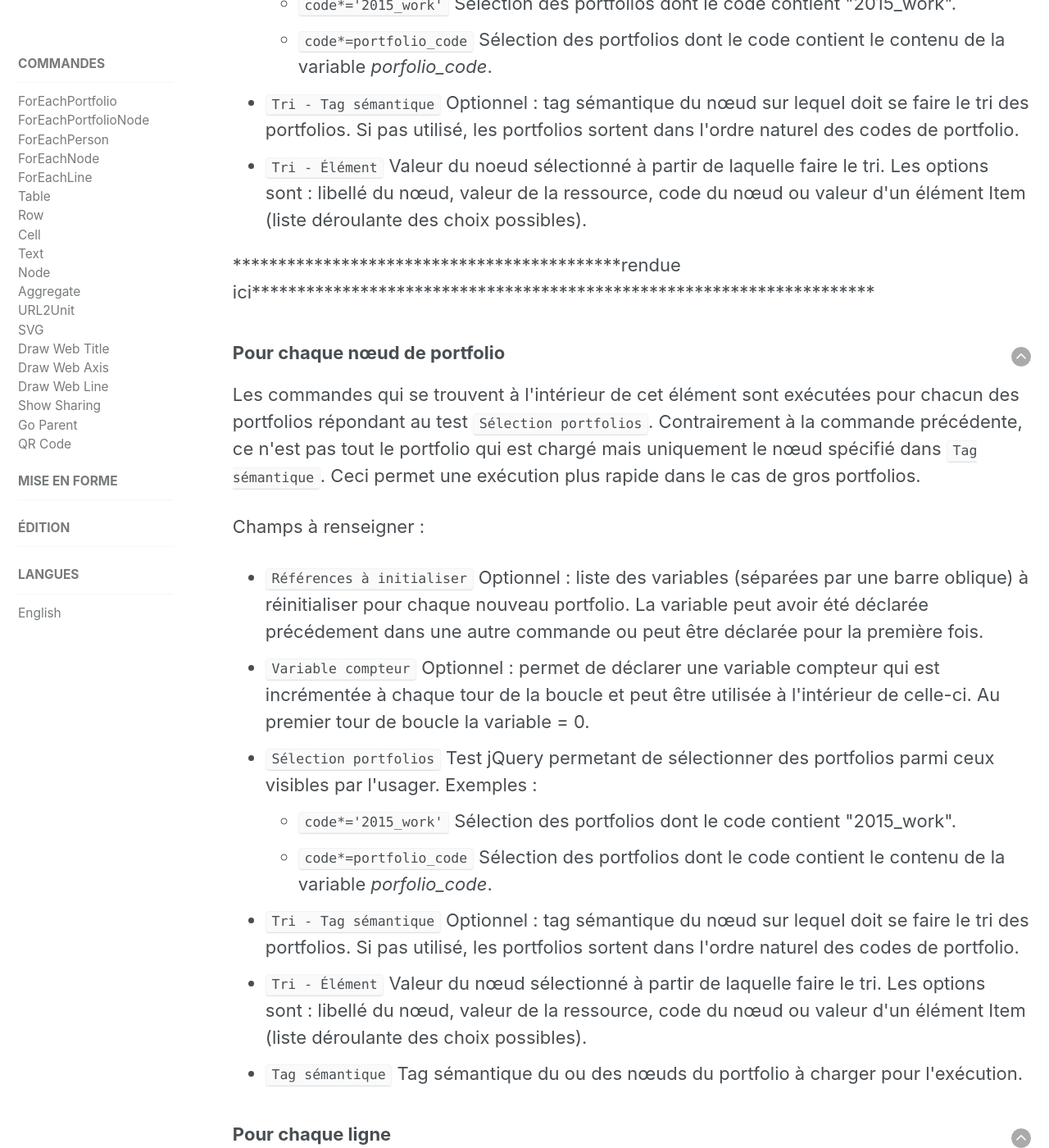
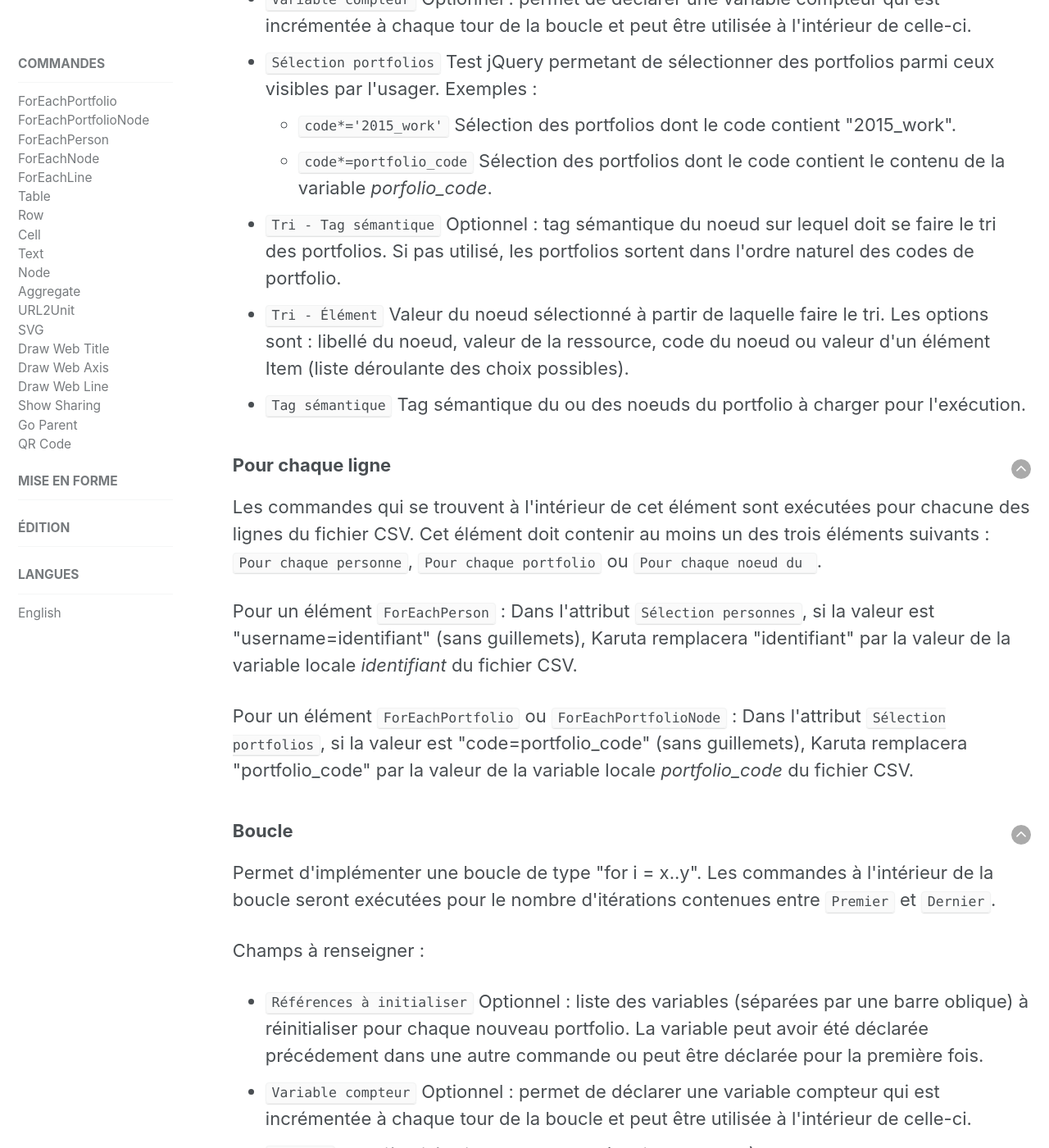
Before and after one commit to karutaproject/karuta-frontend-documentation, a Jekyll site: the page built from _pages/report_fr.html, in a window 1280 px wide and 1400 px high, scrolled down 10112 px. Shown: the whole window at 82% size. Built offline with Jekyll 4.4.1, drawn with Linux system fonts in a browser that asks for light colours; some of the changed text lies outside the part shown.

Commit message:
Updates 3.0

```diff
--- a/_pages/report_fr.html
+++ b/_pages/report_fr.html
@@ -30,17 +30,17 @@
 
 <h2 id='commandes'>Les commandes</h2>
 
-<h3>Éléments de construction de tableau</h3>
+<h4>Éléments de construction de tableau</h4>
 <ul>
 	<li><code><a href='#table'>Table</a></code></li>
 	<li><code><a href='#row'>Rangée</a></code></li>
 	<li><code><a href='#cell'>Cellule</a></code></li>
 </ul>
 
-<h3>Éléments d'affichage</h3>
+<h4>Éléments d'affichage</h4>
 <ul>
 	<li><code><a href='#text'>Text</a></code></li>
-	<li><code><a href='#node'>Nœud</a></code></li>
+	<li><code><a href='#node'>Noeud</a></code></li>
 	<li><code><a href='#url2unit'>URL2Unit</a></code></li>
 	<li><code><a href='#show-sharing'>Afficher les partages</a></code></li>
 	<li><code><a href='#qrcode'>Code QR</a></code></li>
@@ -51,30 +51,30 @@
 	<li><code><a href='#firstname-lastname'>Prénom et nom famille</a></code></li>
 </ul>
 
-<h3>Boucles</h3>
+<h4>Boucles</h4>
 <ul>
-	<li><code><a href='#for-each-node'>Pour chaque nœud</a></code></li>
+	<li><code><a href='#for-each-node'>Pour chaque noeud</a></code></li>
 	<li><code><a href='#for-each-person'>Pour chaque personne</a></code></li>
 	<li><code><a href='#for-each-portfolio'>Pour chaque portfolio</a></code></li>
-	<li><code><a href='#for-each-portfolio-node'>Pour chaque nœud de portfolio</a></code></li>
+	<li><code><a href='#for-each-portfolio-node'>Pour chaque noeud de portfolio</a></code></li>
 	<li><code><a href='#for-each-line'>Pour chaque ligne</a></code></li>
 	<li><code><a href='#loop'>Boucle</a></code></li>
 </ul>
 
-<h3>Instructions</h3>
+<h4>Instructions</h4>
 <ul>
 	<li><code><a href='#go-parent'>Monter au parent</a></code></li>
 	<li><code><a href='#if-then-else'>Si Alors Sinon</a></code></li>
 </ul>
 
-<h3>Variables et opérations</h3>
+<h4>Variables et opérations</h4>
 <ul>
 	<li><code><a href='#report-variable'>Variable</a></code></li>
 	<li><code><a href='#aggregate'>Agrégat</a></code></li>
 	<li><code><a href='#operation'>Opération</a></code></li>
 </ul>
 
-<h3>Composantes SVG</h3>
+<h4>Composantes SVG</h4>
 <ul>
 	<li><code><a href='#svg'>SVG</a></code></li>
 	<li><code><a href='#draw-web-tile'>Titre SVG</a></code></li>
@@ -82,17 +82,17 @@
 	<li><code><a href='#draw-web-line'>Courbe SVG</a></code></li>
 </ul>
 
-<h3>Composantes CSV</h3>
+<h4>Composantes CSV</h4>
 <ul>
 	<li><code><a href='#go-parent'>Ligne CSV</a></code></li>
 	<li><code><a href='#qrcode'>Valeur CSV</a></code></li>
 </ul>
 
-<h2>Éléments de construction de tableau</h2>
+<h3>Éléments de construction de tableau</h3>
 
 <article>
 	<a style='float:right' href='#top'><img src='../assets/img/arrow-up.png'/></a>
-	<h3 id='table'>Table</h3>
+	<h4 id='table'>Table</h4>
 	<p> Dessine un élément HTML table.</p>
 	<p>Champ à renseigner&nbsp;:</p>
 	<ul>
@@ -106,7 +106,7 @@
 
 <article>
 	<a style='float:right' href='#top'><img src='../assets/img/arrow-up.png'/></a>
-	<h3 id='row'>Rangée</h3>
+	<h4 id='row'>Rangée</h4>
 	<p> Dessine un élément HTML row.</p>
 	<p>Champ à renseigner&nbsp;:</p>
 	<ul>
@@ -120,7 +120,7 @@
 
 <article>
 	<a style='float:right' href='#top'><img src='../assets/img/arrow-up.png'/></a>
-	<h3 id='cell'>Cellule</h3>
+	<h4 id='cell'>Cellule</h4>
 	<p>
 		Dessine un élément HTML cell. Contient habituellement un élément d'affichage (ou un
 		élément Table, pour former des tableaux complexes).
@@ -134,11 +134,11 @@
 	</ul>
 </article>
 
-<h2>Éléments d'affichage</h2>
+<h3>Éléments d'affichage</h3>
 
 <article>
 	<a style='float:right' href='#top'><img src='../assets/img/arrow-up.png'/></a>
-	<h3 id='text'>Text</h3>
+	<h4 id='text'>Text</h4>
 	<p>
 		Permet d'afficher du texte "programmé en dur" ie&nbsp;: texte fixe qui ne dépend pas des valeurs
 		dans le portfolio (par exemple les titres de colonnes).	Habituellement utilisé dans un élément
@@ -155,7 +155,7 @@
 
 <article>
 	<a style='float:right' href='#top'><img src='../assets/img/arrow-up.png'/></a>
-	<h3 id='cell'>Nœud</h3>
+	<h4 id='cell'>Noeud</h4>
 	<p>
 		Permet de puiser la valeur à afficher d'un élément de portfolio (par exemple la valeur entrée par l'utilisateur
 		dans un élément Ressource). Habituellement utilisé dans un élément Cellule.
@@ -172,15 +172,15 @@
 		<li><code>Tag sémantique</code> Tag sémantique de l'élément à sélectionner.</li>
 		<li>
 			<code>Afficher</code> Valeur du noeud sélectionné à afficher (liste déroulante des choix possibles). Les
-			options sont&nbsp;: libellé du nœud, valeur de la ressource, code du nœud, commentaires sur le nœud, UUID
-			du nœud, code d'un élément Item ou valeur d'un élément Item.
+			options sont&nbsp;: libellé du noeud, valeur de la ressource, code du noeud, commentaires sur le noeud, UUID
+			du noeud, code d'un élément Item ou valeur d'un élément Item.
 		</li>
 	</ul>
 </article>
 
 <article>
 	<a style='float:right' href='#top'><img src='../assets/img/arrow-up.png'/></a>
-	<h3 id='url2unit'>URL2Unit</h3>
+	<h4 id='url2unit'>URL2Unit</h4>
 	<p>
 		Permet d'insérer dans le tableau un lien vers une page du portfolio. Le portfolio ne doit contenir qu'une
 		seule page avec le tag sémantique spécifié. Habituellement utilisé à l'intérieur d'un élément Cellule.
@@ -191,10 +191,9 @@
 	</ul>
 </article>
 
-
 <article>
 	<a style='float:right' href='#top'><img src='../assets/img/arrow-up.png'/></a>
-	<h3 id='show-sharing'>Afficher les partages</h3>
+	<h4 id='show-sharing'>Afficher les partages</h4>
 	<p>
 		Permet d'afficher les usagers qui sont partagés avec un portfolio (avec les rôles des partages).
 		Habituellement utilisé à l'intérieur d'un élément Cellule.
@@ -213,7 +212,7 @@
 
 <article>
 	<a style='float:right' href='#top'><img src='../assets/img/arrow-up.png'/></a>
-	<h3 id='europass'>Europass</h3>
+	<h4 id='europass'>Europass</h4>
 	<p>
 		Permet d'afficher l'Europass contenu dans un portfolio.
 		L'élément Europass est trouvé automatiquement par Karuta (le portfolio ne doit pas contenir plus d'un élément Europass).
@@ -224,7 +223,7 @@
 
 <article>
 	<a style='float:right' href='#top'><img src='../assets/img/arrow-up.png'/></a>
-	<h3 id='username'>Login utilisateur</h3>
+	<h4 id='username'>Login utilisateur</h4>
 	<p>
 		Permet d'afficher le login (identifiant) d'un utilisateur.
 	</p>
@@ -232,7 +231,7 @@
 
 <article>
 	<a style='float:right' href='#top'><img src='../assets/img/arrow-up.png'/></a>
-	<h3 id='firstname'>Prénom utilisateur</h3>
+	<h4 id='firstname'>Prénom utilisateur</h4>
 	<p>
 		Permet d'afficher le prénom d'un utilisateur.
 	</p>
@@ -240,7 +239,7 @@
 
 <article>
 	<a style='float:right' href='#top'><img src='../assets/img/arrow-up.png'/></a>
-	<h3 id='lastname'>Nom famille utilisateur</h3>
+	<h4 id='lastname'>Nom famille utilisateur</h4>
 	<p>
 		Permet d'afficher le nom de famille d'un utilisateur.
 	</p>
@@ -248,28 +247,20 @@
 
 <article>
 	<a style='float:right' href='#top'><img src='../assets/img/arrow-up.png'/></a>
-	<h3 id='firstname-lastname'>Prénom et nom famille</h3>
+	<h4 id='firstname-lastname'>Prénom et nom famille</h4>
 	<p>
 		Permet d'afficher le prénom et le nom de famille d'un utilisateur.
 	</p>
 </article>
 
-<h2>Boucles</h2>
-<ul>
-	<li><code><a href='#for-each-node'></a></code></li>
-	<li><code><a href='#for-each-person'>Pour chaque personne</a></code></li>
-	<li><code><a href='#for-each-portfolio'></a></code></li>
-	<li><code><a href='#for-each-portfolio-node'>Pour chaque nœud de portfolio</a></code></li>
-	<li><code><a href='#for-each-line'>Pour chaque ligne</a></code></li>
-	<li><code><a href='#loop'>Boucle</a></code></li>
-</ul>
+<h3>Boucles</h3>
 
 <article>
 	<a style='float:right' href='#top'><img src='../assets/img/arrow-up.png'/></a>
-	<h3 id='for-each-node'>Pour chaque nœud</h3>
+	<h3 id='for-each-node'>Pour chaque noeud</h3>
 	<p>
 		Les commandes qui se trouvent à l'intérieur de cet élément sont exécutées pour chacun des
-		éléments du portfolio qui répondent aux critères <code>Type de nœud</code>,
+		éléments du portfolio qui répondent aux critères <code>Type de noeud</code>,
 		<code>Tag sémantique</code> et <code>Test</code>.
 	</p>
 	<p>Champs à renseigner&nbsp;:</p>
@@ -281,11 +272,10 @@
 		</li>
 		<li>
 			<code>Variable compteur</code> Optionnel&nbsp;: permet de déclarer une variable compteur qui est incrémentée
-			à chaque tour de la boucle et peut être utilisée à l'intérieur de celle-ci. Au premier tour de boucle la
-			variable = 0.
+			à chaque tour de la boucle et peut être utilisée à l'intérieur de celle-ci.
 		</li>
 		<li>
-			<code>Type nœud</code> Type des éléments à sélectionner (liste déroulante des choix
+			<code>Type noeud</code> Type des éléments à sélectionner (liste déroulante des choix
 			possibles).
 		</li>
 		<li>
@@ -293,23 +283,23 @@
 		</li>
 		<li>
 			<code>Test</code> Optionnel&nbsp;: test jQuery permettant de filtrer parmis les éléments répondant
-			aux deux critères précédents. Si pas utilisé, tous les nœuds qui répondent aux deux critères
+			aux deux critères précédents. Si pas utilisé, tous les noeuds qui répondent aux deux critères
 			précédents sont traités.
 		</li>
 	</ul>
 	<p>Tests prédéfinis&nbsp;:</p>
 	<ul>
 		<li>
-			<code>.sort()</code> Trie la liste des nœuds résultats sur le libellé, en ordre croissant.
+			<code>.sort()</code> Trie la liste des noeuds résultats sur le libellé, en ordre croissant.
 		</li>
 		<li>
-			<code>.invsort()</code> Trie la liste des nœuds résultats sur le libellé, en ordre décroissant.
+			<code>.invsort()</code> Trie la liste des noeuds résultats sur le libellé, en ordre décroissant.
 		</li>
 		<li>
-			<code>.sortResource()</code> Trie la liste des nœuds résultats sur la ressource, en ordre croissant.
+			<code>.sortResource()</code> Trie la liste des noeuds résultats sur la ressource, en ordre croissant.
 		</li>
 		<li>
-			<code>.invsortResource()</code> Trie la liste des nœuds résultats sur la ressource, en ordre décroissant.
+			<code>.invsortResource()</code> Trie la liste des noeuds résultats sur la ressource, en ordre décroissant.
 		</li>
 		<li>
 			<code>.sortUTC()</code> Trie une liste d'éléments Calendrier sur la date, en format international (peu
@@ -407,8 +397,7 @@
 		</li>
 		<li>
 			<code>Variable compteur</code> Optionnel&nbsp;: permet de déclarer une variable compteur qui est incrémentée
-			à chaque tour de la boucle et peut être utilisée à l'intérieur de celle-ci. Au premier tour de boucle la
-			variable = 0.
+			à chaque tour de la boucle et peut être utilisée à l'intérieur de celle-ci.
 		</li>
 		<li>
 			<code>Sélection personnes</code> Test jQuery permetant de sélectionner les personnes du système.
@@ -441,8 +430,7 @@
 		</li>
 		<li>
 			<code>Variable compteur</code> Optionnel&nbsp;: permet de déclarer une variable compteur qui est incrémentée
-			à chaque tour de la boucle et peut être utilisée à l'intérieur de celle-ci. Au premier tour de boucle la
-			variable = 0.
+			à chaque tour de la boucle et peut être utilisée à l'intérieur de celle-ci.
 		</li>
 		<li>
 			<code>Sélection portfolios</code> Test jQuery permettant de sélectionner des portfolios parmi
@@ -459,25 +447,25 @@
 			</ul>
 		</li>
 		<li>
-			<code>Tri&nbsp;- Tag sémantique</code> Optionnel&nbsp;: tag sémantique du nœud sur lequel doit
+			<code>Tri&nbsp;- Tag sémantique</code> Optionnel&nbsp;: tag sémantique du noeud sur lequel doit
 			se faire le tri des portfolios. Si pas utilisé, les portfolios sortent dans l'ordre naturel
 			des codes de portfolio.
 		</li>
 		<li>
 			<code>Tri&nbsp;- Élément</code> Valeur du noeud sélectionné à partir de laquelle
-			faire le tri. Les options sont&nbsp;: libellé du nœud, valeur de la ressource, code du nœud
+			faire le tri. Les options sont&nbsp;: libellé du noeud, valeur de la ressource, code du noeud
 			ou valeur d'un élément Item (liste déroulante des choix possibles).
 		</li>
 	</ul>
 </article>
-*******************************************rendue ici*********************************************************************
+
 <article>
 	<a style='float:right' href='#top'><img src='../assets/img/arrow-up.png'/></a>
-	<h3 id='for-each-portfolio-node'>Pour chaque nœud de portfolio</h3>
+	<h3 id='for-each-portfolio-node'>Pour chaque noeud de portfolio</h3>
 	<p>
 		Les commandes qui se trouvent à l'intérieur de cet élément sont exécutées pour chacun des
 		portfolios répondant au test <code>Sélection portfolios</code>. Contrairement à la commande
-		précédente, ce n'est pas tout le portfolio qui est chargé mais uniquement le nœud spécifié
+		précédente, ce n'est pas tout le portfolio qui est chargé mais uniquement le noeud spécifié
 		dans <code>Tag sémantique</code>. Ceci permet une exécution plus rapide dans le cas de gros
 		portfolios.
 	</p>
@@ -490,8 +478,7 @@
 		</li>
 		<li>
 			<code>Variable compteur</code> Optionnel&nbsp;: permet de déclarer une variable compteur qui est incrémentée
-			à chaque tour de la boucle et peut être utilisée à l'intérieur de celle-ci. Au premier tour de boucle la
-			variable = 0.
+			à chaque tour de la boucle et peut être utilisée à l'intérieur de celle-ci.
 		</li>
 		<li>
 			<code>Sélection portfolios</code> Test jQuery permetant de sélectionner des portfolios parmi
@@ -508,17 +495,17 @@
 			</ul>
 		</li>
 		<li>
-			<code>Tri&nbsp;- Tag sémantique</code> Optionnel&nbsp;: tag sémantique du nœud sur lequel doit
+			<code>Tri&nbsp;- Tag sémantique</code> Optionnel&nbsp;: tag sémantique du noeud sur lequel doit
 			se faire le tri des portfolios. Si pas utilisé, les portfolios sortent dans l'ordre naturel
 			des codes de portfolio.
 		</li>
 		<li>
-			<code>Tri&nbsp;- Élément</code> Valeur du nœud sélectionné à partir de laquelle faire le tri.
-			Les options sont&nbsp;: libellé du nœud, valeur de la ressource, code du nœud ou valeur d'un
+			<code>Tri&nbsp;- Élément</code> Valeur du noeud sélectionné à partir de laquelle faire le tri.
+			Les options sont&nbsp;: libellé du noeud, valeur de la ressource, code du noeud ou valeur d'un
 			élément Item (liste déroulante des choix possibles).
 		</li>
 		<li>
-			<code>Tag sémantique</code> Tag sémantique du ou des nœuds du portfolio à charger pour
+			<code>Tag sémantique</code> Tag sémantique du ou des noeuds du portfolio à charger pour
 			l'exécution.
 		</li>
 	</ul>
@@ -543,6 +530,34 @@
 		(sans guillemets), Karuta remplacera "portfolio_code" par la valeur de la variable locale
 		<i>portfolio_code</i> du fichier CSV.
 	</p>
+</article>
+
+<article>
+	<a style='float:right' href='#top'><img src='../assets/img/arrow-up.png'/></a>
+	<h3 id='loop'>Boucle</h3>
+	<p>
+		Permet d'implémenter une boucle de type "for i = x..y". Les commandes à l'intérieur de la boucle seront
+		exécutées pour le nombre d'itérations contenues entre <code>Premier</code> et <code>Dernier</code>.
+	</p>
+	<p>Champs à renseigner&nbsp;:</p>
+	<ul>
+		<li>
+			<code>Références à initialiser</code> Optionnel&nbsp;: liste des variables (séparées par une barre
+			oblique) à réinitialiser pour chaque nouveau portfolio. La variable peut avoir été déclarée
+			précédement dans une autre commande ou peut être déclarée pour la première fois.
+		</li>
+		<li>
+			<code>Variable compteur</code> Optionnel&nbsp;: permet de déclarer une variable compteur qui est incrémentée
+			à chaque tour de la boucle et peut être utilisée à l'intérieur de celle-ci.
+		</li>
+		<li>
+			<code>Premier</code> Première itération de la boucle (habituellement 1).
+		</li>
+		<li>
+			<code>Dernier</code> Dernière itération de la boucle (peut être une valeur, une variable, la longueur d'un
+			tableau de références, etc).
+		</li>
+	</ul>
 </article>
 
 <article>
```
